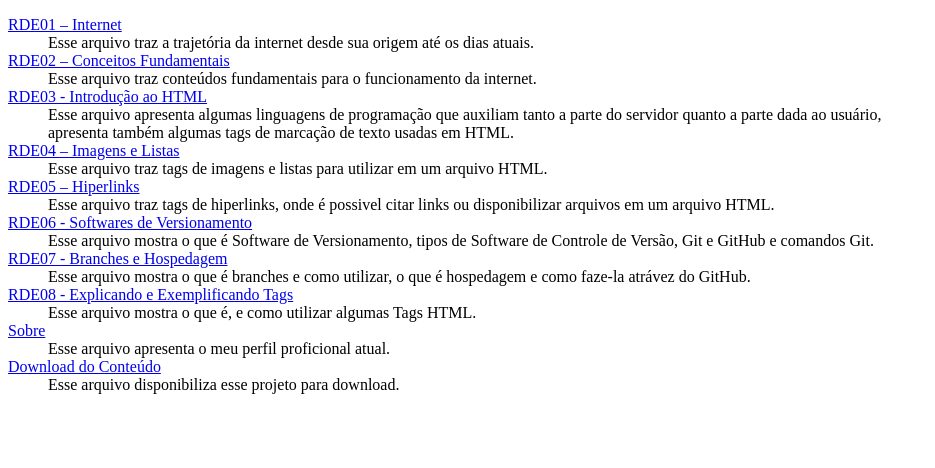
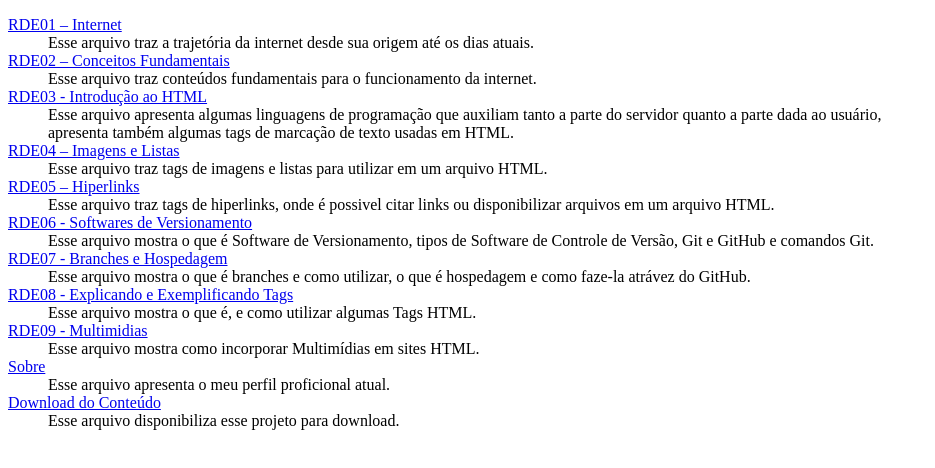
Before and after one commit to Andre-Auguto-Gavlak/Projeto-na-Trilha-do-Aprendizado, a plain HTML site: page index.html in a window 1280 px wide. Shown: the whole page, without its empty margins (0-935 px from the left). Drawn offline with Linux system fonts and the light colour scheme.

Commit message:
atualização 3

```diff
--- a/index.html
+++ b/index.html
@@ -28,6 +28,8 @@
 			<dd>Esse arquivo mostra o que é branches e como utilizar, o que é hospedagem e como faze-la atrávez do GitHub. </dd>
 			<dt><a href="RDE08_Andre_Augusto_Gavlak.html" target="_blank">RDE08 - Explicando e Exemplificando Tags</a></dt>
 			<dd>Esse arquivo mostra o que é, e como utilizar algumas Tags HTML. </dd>
+			<dt><a href="RDE09_Andre_Augusto_Gavlak.html" target="_blank">RDE09 - Multimidias</a></dt>
+			<dd>Esse arquivo mostra como incorporar Multimídias em sites HTML. </dd>
 			<dt><a href="sobre.html" target="_blank">Sobre</a> </dt>
 			<dd>Esse arquivo apresenta o meu perfil proficional atual.</dd>
 			<dt><a href="Download do Conteúdo.zip" download="Download do Conteúdo.zip" type="application/zip" >Download do Conteúdo</a> </dt>
```
